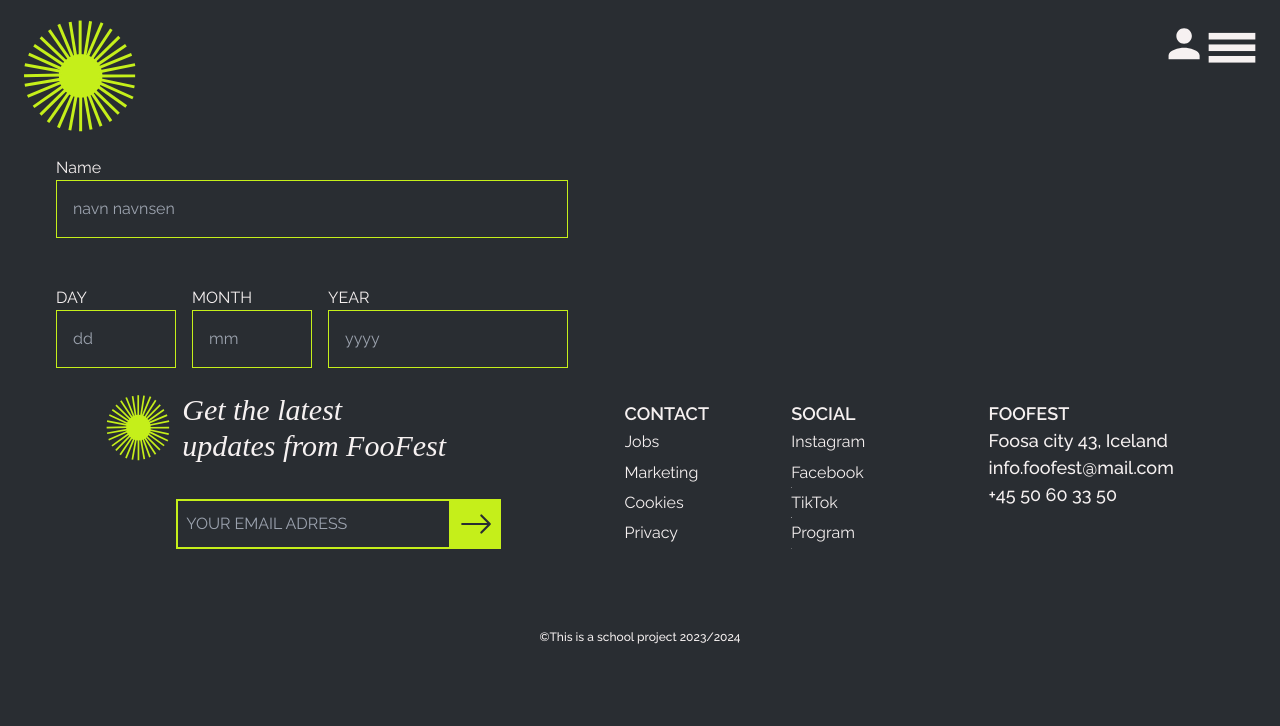
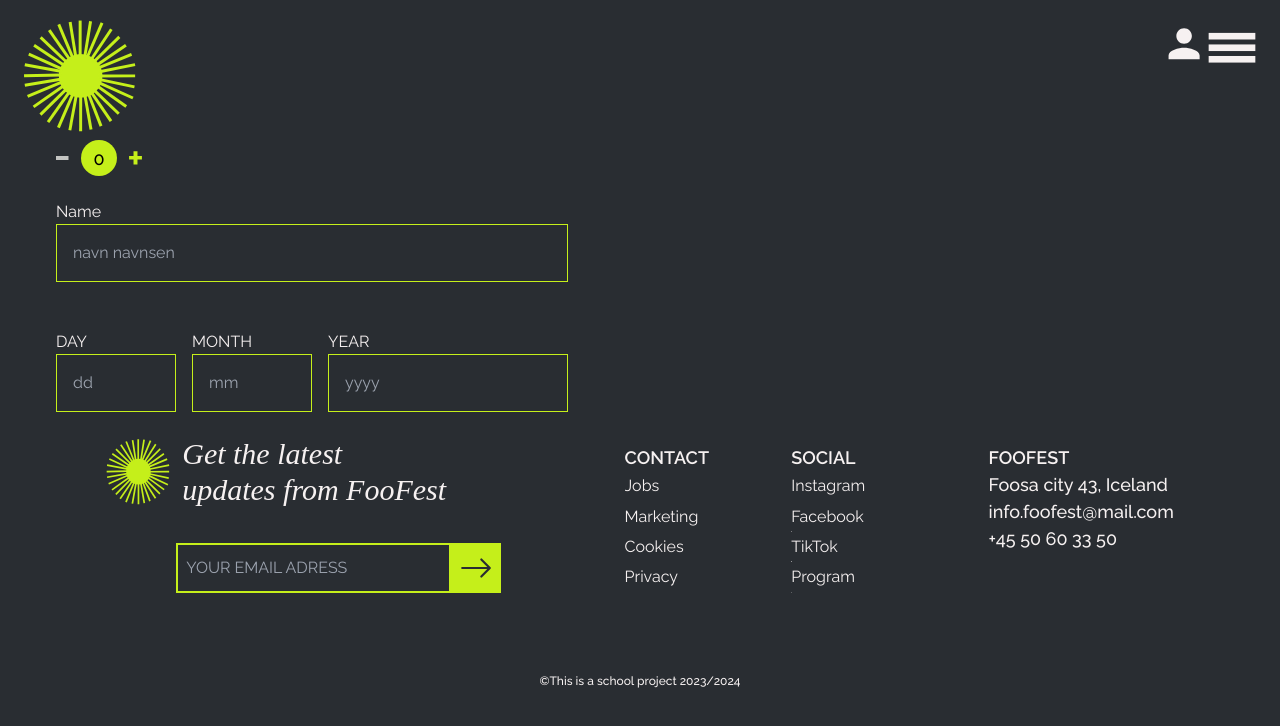
Before and after one commit to TheImpatientz/foofest_exam, a Next.js app: page / in a window 1280 px wide. Shown: the top 726 px of the page. Built offline with nearby package versions, Linux system fonts and the light colour scheme.

Commit message:
plusminus komponent

```diff
--- a/src/app/page.jsx
+++ b/src/app/page.jsx
@@ -8,12 +8,15 @@ import ProgramContent from "@/components/ProgramContent";
 import ProgramItem from "@/components/ProgramItem";
 import SecondaryButton from "@/components/SecondaryButton";
 import YourPurchase from "@/components/YourPurchase";
+import Plusminus from "@/components/plusminus";
+
 // import Link from "@/components/Link";
 
 export default function Home() {
   return (
     <>
       <Layout>
+        <Plusminus></Plusminus>
         <Labelinput id="name" inputname="name" label="Name" placeholder="navn navnsen" type="text" forId="name" />
         <Dob />
       </Layout>
--- /dev/null
+++ b/src/components/Plusminus.jsx
@@ -0,0 +1,49 @@
+//"use client" var nødvendig for at bruge plus-minus komponten
+"use client";
+
+import { useState } from "react";
+
+export default function Plusminus() {
+  //state der holder styr på ticket antal
+  const [counter, setCounter] = useState(0);
+  //add to counter
+  const add = () => {
+    setCounter((old) => old + 1);
+  };
+  //substract from counter
+  const substract = () => {
+    setCounter((old) => old - 1);
+  };
+  //Jeg deklarerer lige strokecolor, som er værdien der bliver sat nede ved stroke i svg'en. Minustegnet bliver grå, hvis værdien er 0, og hvis værdien er over 0, bliver tegnet grønt
+  let strokecolor;
+  //Jeg deklarerer disabled, så hvis værdien er lig med 0, disabler den minustegnet (knappen), så vi ikke kan få negative værdier
+  let disabled;
+  if (counter === 0) {
+    strokecolor = "#C3C4C2";
+    disabled = true;
+  } else if (counter > 0) {
+    strokecolor = "#C5EF1A";
+    disabled = false;
+  }
+  return (
+    <>
+      {/* Start plus-minus komponent */}
+      <div className="flex place-items-center">
+        <button disabled={disabled} onClick={substract} className="mr-3">
+          <svg width="13" height="4" viewBox="0 0 13 4" fill="none" xmlns="http://www.w3.org/2000/svg">
+            <path d="M0 2L12.5 2" stroke={strokecolor} stroke-width="4" />
+          </svg>
+        </button>
+        <div className="grid w-9 h-9 bg-[var(--accent-color)] rounded-full">
+          <p className="text-black ml-auto mr-auto mt-auto mb-auto">{counter}</p>
+        </div>
+        <button onClick={add} className="ml-3">
+          <svg width="13" height="14" viewBox="0 0 13 14" fill="none" xmlns="http://www.w3.org/2000/svg">
+            <path d="M12.9211 5.04V8.56H8.48109V13.4H4.52109V8.56H0.0810938V5.04H4.52109V0.199998H8.48109V5.04H12.9211Z" fill="#C5EF1A" />
+          </svg>
+        </button>
+      </div>
+      {/* Slut plus-minus komponent */}
+    </>
+  );
+}
```
Also changed, not shown: src/img/minus.svg (added), src/img/plus.svg (added).
